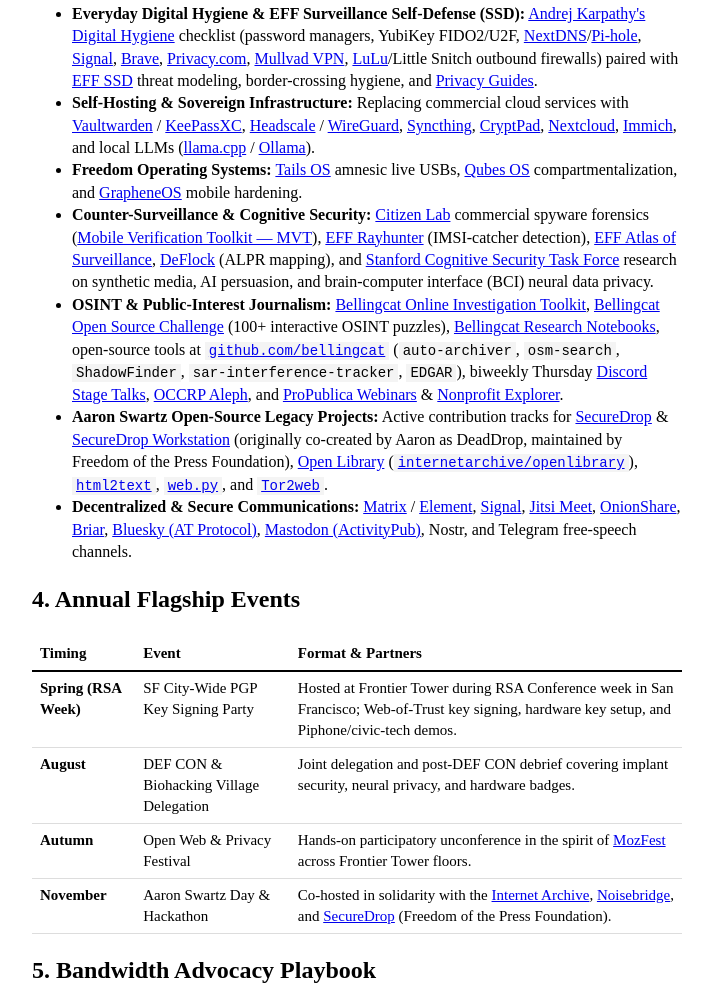
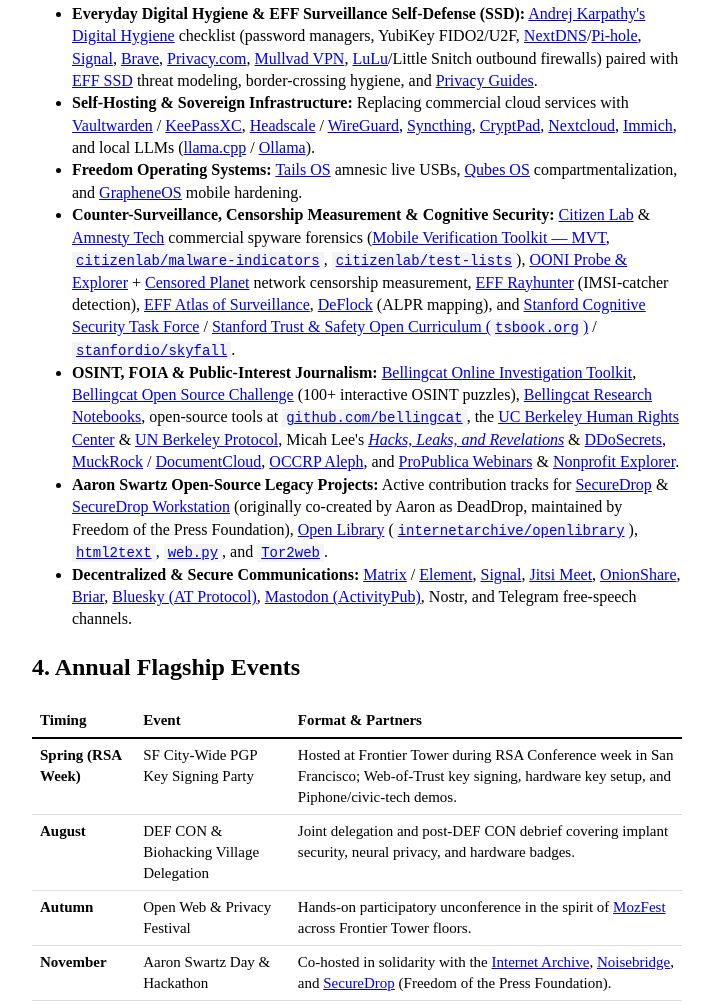
Before and after one commit to CypherpunkSociety/cypherpunksociety.org, a website: page public/docs.html in a window 1280 px wide. Shown: the part 1097-2101 px from the top of the page, without its empty margins (283-996 px from the left). Drawn offline with Linux system fonts and the light colour scheme.

Commit message:
Add Citizen Lab repos, Stanford Trust & Safety curriculum, OONI, Berkeley Protocol, and Micah Lee/DDoSecrets to docs

```diff
--- a/public/docs.html
+++ b/public/docs.html
@@ -101,8 +101,8 @@
 		<li><strong>Everyday Digital Hygiene &amp; EFF Surveillance Self-Defense (SSD):</strong> <a href="https://karpathy.bearblog.dev/digital-hygiene/">Andrej Karpathy's Digital Hygiene</a> checklist (password managers, YubiKey FIDO2/U2F, <a href="https://nextdns.io/">NextDNS</a>/<a href="https://pi-hole.net/">Pi-hole</a>, <a href="https://signal.org/">Signal</a>, <a href="https://brave.com/">Brave</a>, <a href="https://privacy.com/">Privacy.com</a>, <a href="https://mullvad.net/">Mullvad VPN</a>, <a href="https://objective-see.org/products/lulu.html">LuLu</a>/Little Snitch outbound firewalls) paired with <a href="https://ssd.eff.org/">EFF SSD</a> threat modeling, border-crossing hygiene, and <a href="https://www.privacyguides.org/">Privacy Guides</a>.</li>
 		<li><strong>Self-Hosting &amp; Sovereign Infrastructure:</strong> Replacing commercial cloud services with <a href="https://github.com/dani-garcia/vaultwarden">Vaultwarden</a> / <a href="https://keepassxc.org/">KeePassXC</a>, <a href="https://github.com/juanfont/headscale">Headscale</a> / <a href="https://www.wireguard.com/">WireGuard</a>, <a href="https://syncthing.net/">Syncthing</a>, <a href="https://cryptpad.org/">CryptPad</a>, <a href="https://nextcloud.com/">Nextcloud</a>, <a href="https://immich.app/">Immich</a>, and local LLMs (<a href="https://github.com/ggml-org/llama.cpp">llama.cpp</a> / <a href="https://ollama.com/">Ollama</a>).</li>
 		<li><strong>Freedom Operating Systems:</strong> <a href="https://tails.net/">Tails OS</a> amnesic live USBs, <a href="https://www.qubes-os.org/">Qubes OS</a> compartmentalization, and <a href="https://grapheneos.org/">GrapheneOS</a> mobile hardening.</li>
-		<li><strong>Counter-Surveillance &amp; Cognitive Security:</strong> <a href="https://citizenlab.ca/">Citizen Lab</a> commercial spyware forensics (<a href="https://github.com/mvt-project/mvt">Mobile Verification Toolkit — MVT</a>), <a href="https://github.com/EFForg/rayhunter">EFF Rayhunter</a> (IMSI-catcher detection), <a href="https://atlasofsurveillance.org/">EFF Atlas of Surveillance</a>, <a href="https://deflock.me/">DeFlock</a> (ALPR mapping), and <a href="https://hai.stanford.edu/">Stanford Cognitive Security Task Force</a> research on synthetic media, AI persuasion, and brain-computer interface (BCI) neural data privacy.</li>
-		<li><strong>OSINT &amp; Public-Interest Journalism:</strong> <a href="https://bellingcat-toolkit.pages.dev/">Bellingcat Online Investigation Toolkit</a>, <a href="https://challenge.bellingcat.com/">Bellingcat Open Source Challenge</a> (100+ interactive OSINT puzzles), <a href="https://github.com/bellingcat/open-source-research-notebooks">Bellingcat Research Notebooks</a>, open-source tools at <a href="https://github.com/bellingcat"><code>github.com/bellingcat</code></a> (<code>auto-archiver</code>, <code>osm-search</code>, <code>ShadowFinder</code>, <code>sar-interference-tracker</code>, <code>EDGAR</code>), biweekly Thursday <a href="https://discord.gg/bellingcat">Discord Stage Talks</a>, <a href="https://aleph.occrp.org/">OCCRP Aleph</a>, and <a href="https://www.propublica.org/events">ProPublica Webinars</a> &amp; <a href="https://projects.propublica.org/nonprofits/">Nonprofit Explorer</a>.</li>
+		<li><strong>Counter-Surveillance, Censorship Measurement &amp; Cognitive Security:</strong> <a href="https://citizenlab.ca/">Citizen Lab</a> &amp; <a href="https://github.com/AmnestyTech/investigations">Amnesty Tech</a> commercial spyware forensics (<a href="https://github.com/mvt-project/mvt">Mobile Verification Toolkit — MVT</a>, <a href="https://github.com/citizenlab/malware-indicators"><code>citizenlab/malware-indicators</code></a>, <a href="https://github.com/citizenlab/test-lists"><code>citizenlab/test-lists</code></a>), <a href="https://ooni.org/">OONI Probe &amp; Explorer</a> + <a href="https://censoredplanet.org/">Censored Planet</a> network censorship measurement, <a href="https://github.com/EFForg/rayhunter">EFF Rayhunter</a> (IMSI-catcher detection), <a href="https://atlasofsurveillance.org/">EFF Atlas of Surveillance</a>, <a href="https://deflock.me/">DeFlock</a> (ALPR mapping), and <a href="https://hai.stanford.edu/">Stanford Cognitive Security Task Force</a> / <a href="https://tsbook.org/">Stanford Trust &amp; Safety Open Curriculum (<code>tsbook.org</code>)</a> / <a href="https://github.com/stanfordio/skyfall"><code>stanfordio/skyfall</code></a>.</li>
+		<li><strong>OSINT, FOIA &amp; Public-Interest Journalism:</strong> <a href="https://bellingcat-toolkit.pages.dev/">Bellingcat Online Investigation Toolkit</a>, <a href="https://challenge.bellingcat.com/">Bellingcat Open Source Challenge</a> (100+ interactive OSINT puzzles), <a href="https://github.com/bellingcat/open-source-research-notebooks">Bellingcat Research Notebooks</a>, open-source tools at <a href="https://github.com/bellingcat"><code>github.com/bellingcat</code></a>, the <a href="https://humanrights.berkeley.edu/">UC Berkeley Human Rights Center</a> &amp; <a href="https://www.ohchr.org/en/publications/policy-and-methodological-publications/berkeley-protocol-digital-open-source">UN Berkeley Protocol</a>, Micah Lee's <a href="https://hacksleaks.com/"><em>Hacks, Leaks, and Revelations</em></a> &amp; <a href="https://ddosecrets.com/">DDoSecrets</a>, <a href="https://www.muckrock.com/">MuckRock</a> / <a href="https://www.documentcloud.org/">DocumentCloud</a>, <a href="https://aleph.occrp.org/">OCCRP Aleph</a>, and <a href="https://www.propublica.org/events">ProPublica Webinars</a> &amp; <a href="https://projects.propublica.org/nonprofits/">Nonprofit Explorer</a>.</li>
 		<li><strong>Aaron Swartz Open-Source Legacy Projects:</strong> Active contribution tracks for <a href="https://securedrop.org/">SecureDrop</a> &amp; <a href="https://github.com/freedomofpress/securedrop-workstation">SecureDrop Workstation</a> (originally co-created by Aaron as DeadDrop, maintained by Freedom of the Press Foundation), <a href="https://openlibrary.org/">Open Library</a> (<a href="https://github.com/internetarchive/openlibrary"><code>internetarchive/openlibrary</code></a>), <a href="https://github.com/Alir3z4/html2text"><code>html2text</code></a>, <a href="https://github.com/webpy/webpy"><code>web.py</code></a>, and <a href="https://github.com/globaleaks/Tor2web"><code>Tor2web</code></a>.</li>
 		<li><strong>Decentralized &amp; Secure Communications:</strong> <a href="https://matrix.org/">Matrix</a> / <a href="https://element.io/">Element</a>, <a href="https://signal.org/">Signal</a>, <a href="https://jitsi.org/">Jitsi Meet</a>, <a href="https://onionshare.org/">OnionShare</a>, <a href="https://briarproject.org/">Briar</a>, <a href="https://bsky.app/">Bluesky (AT Protocol)</a>, <a href="https://joinmastodon.org/">Mastodon (ActivityPub)</a>, Nostr, and Telegram free-speech channels.</li>
 	</ul>
```
